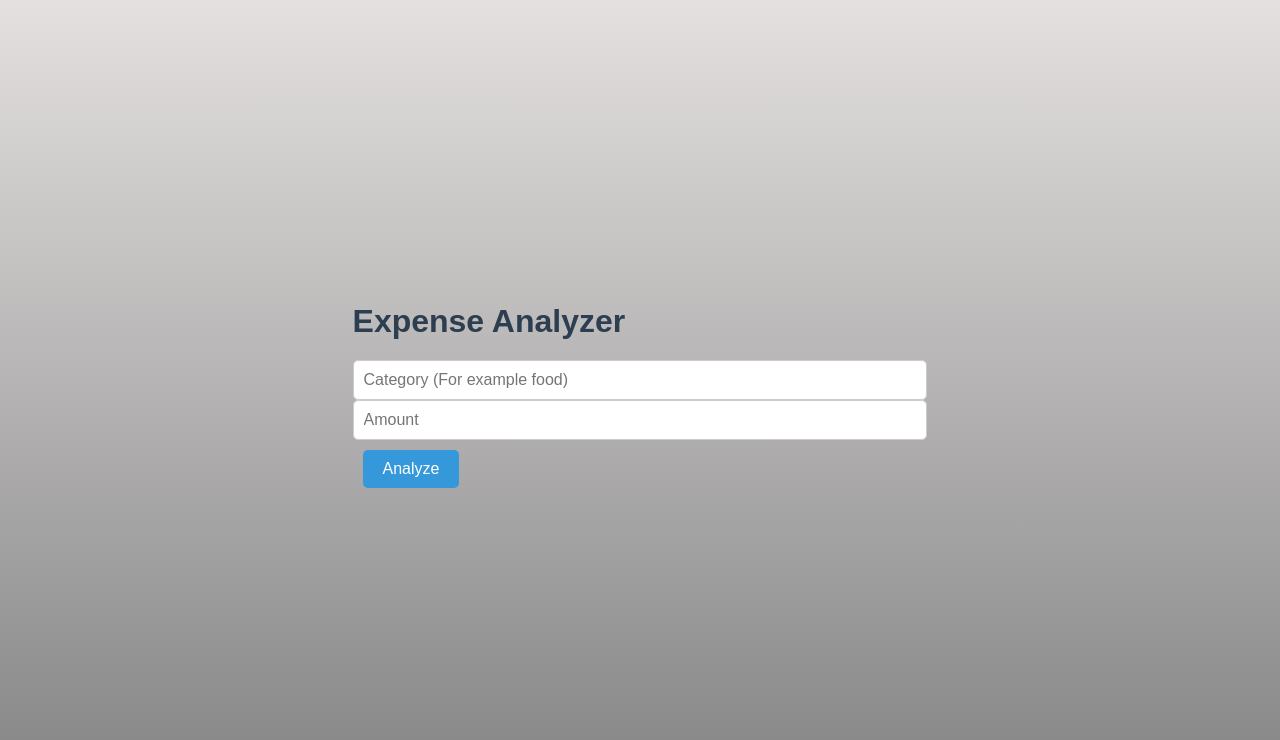
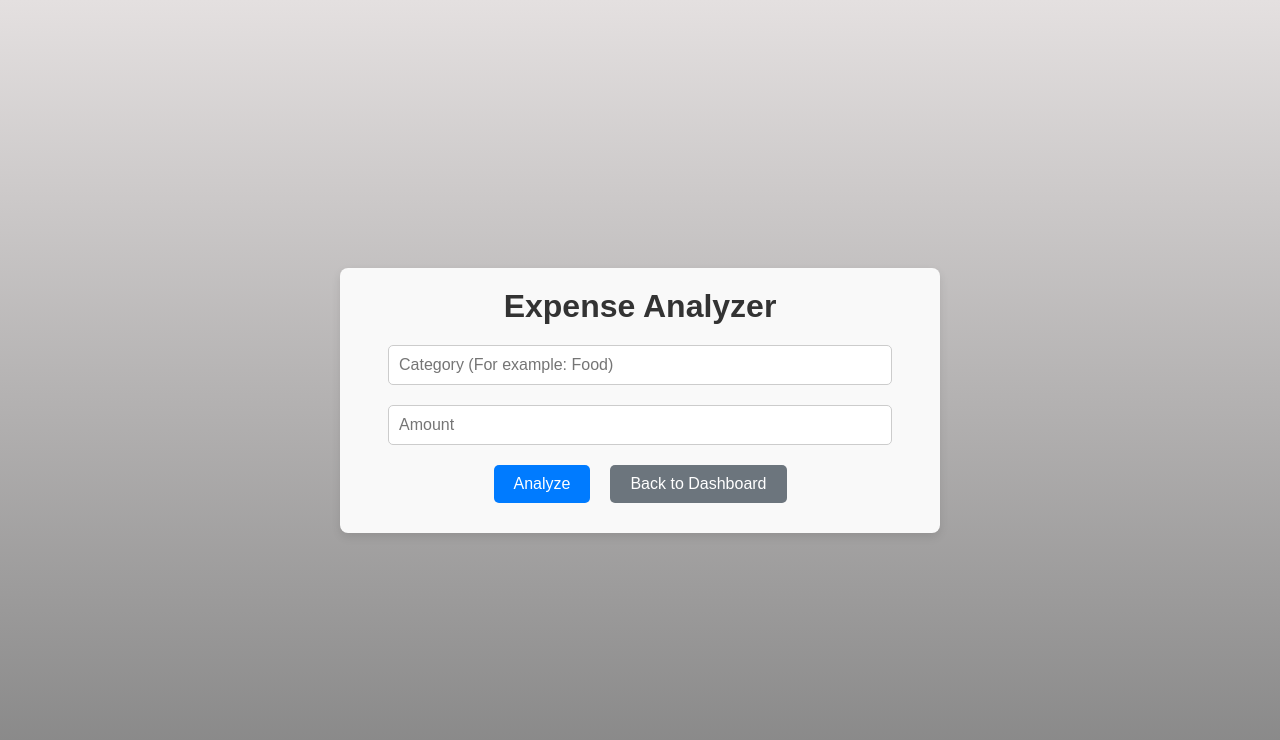
Before and after one commit to aliva2/Financial-Tracker-Frontend, a React (Create React App) app: page /expense-analyzer in a window 1280 px wide. Shown: the top 740 px of the page. Built offline with nearby package versions, Linux system fonts and the light colour scheme; sample sign-in values are in the browser's storage.

Commit message:
Adding OpenAI to dashboard

```diff
--- a/src/App.js
+++ b/src/App.js
@@ -1,33 +1,29 @@
-import React, { useState } from 'react';
-import { BrowserRouter as Router, Routes, Route, Navigate } from 'react-router-dom';
-import LoginForm from './Components/auth/LoginForm/LoginForm';
-import RegisterForm from './Components/auth/RegisterForm/RegisterForm';
-import Dashboard from './Components/Dashboard/Dashboard';
-import Settings from './Components/Dashboard/Settings';
-import ExpenseAnalyzer from './Components/openAI/ExpenseAnalyzer';
+import React, { useState } from "react";
+import { BrowserRouter as Router, Routes, Route, Navigate } from "react-router-dom";
+import LoginForm from "./Components/auth/LoginForm/LoginForm";
+import RegisterForm from "./Components/auth/RegisterForm/RegisterForm";
+import Dashboard from "./Components/Dashboard/Dashboard";
+import Settings from "./Components/Dashboard/Settings";
+import ExpenseAnalyzer from "./Components/openAI/ExpenseAnalyzer";
 
 function App() {
     const [isRegistering, setIsRegistering] = useState(false);
 
-    const handleRegisterClick = () => {
-        setIsRegistering(true);
-    };
+    const handleRegisterClick = () => setIsRegistering(true);
+    const handleBackToLoginClick = () => setIsRegistering(false);
 
-    const handleBackToLoginClick = () => {
-        setIsRegistering(false);
-    };
-
-    const isAuthenticated = !!localStorage.getItem('jwt');
+    const isAuthenticated = !!localStorage.getItem("jwt");
 
     return (
         <Router>
             <Routes>
                 <Route
                     path="/"
-                    element={!isRegistering ?
-                        <LoginForm onRegisterClick={handleRegisterClick} /> :
+                    element={!isRegistering ? (
+                        <LoginForm onRegisterClick={handleRegisterClick} />
+                    ) : (
                         <RegisterForm onBackToLoginClick={handleBackToLoginClick} />
-                    }
+                    )}
                 />
                 <Route
                     path="/dashboard"
--- a/src/Components/Dashboard/Dashboard.jsx
+++ b/src/Components/Dashboard/Dashboard.jsx
@@ -29,9 +29,14 @@ const Dashboard = () => {
   const navigate = useNavigate(); // Initialize navigate
 
   const handleSectionClick = (section) => {
-    setActiveSection(section); // Set active section when clicking navigation item
+    setActiveSection(section);
+
+    if (section === "ai-recommendations") {
+      navigate("/expense-analyzer");
+    } else {
+      setActiveSection(section);
+    } // Set active section when clicking navigation item
   };
-
   const handleLogout = () => {
     localStorage.removeItem("accessToken");
     localStorage.removeItem("user");
--- a/src/Components/auth/LoginForm/LoginForm.jsx
+++ b/src/Components/auth/LoginForm/LoginForm.jsx
@@ -47,10 +47,7 @@ const LoginForm = ({ onRegisterClick }) => {
       setError("Invalid username or password");
     }
   };
-  // Handle "MockTry" button click: Redirect to the dashboard directly
-  const handleMockTry = () => {
-    navigate("/dashboard"); // Simulate a successful login and navigate to dashboard
-  };
+
 
   return (
     <div className="wrapper">
@@ -94,9 +91,6 @@ const LoginForm = ({ onRegisterClick }) => {
           </p>
         </div>
       </form>
-
-      {/* MockTry Button - delete later*/}
-      <button onClick={handleMockTry}>MockTry (Go to Dashboard)</button>
     </div>
   );
 };
--- a/src/Components/openAI/ExpenseAnalyzer.js
+++ b/src/Components/openAI/ExpenseAnalyzer.js
@@ -1,4 +1,5 @@
 import React, { useState } from "react";
+import { useNavigate } from "react-router-dom";
 import { analyzeExpense } from "../services/openAI";
 
 const ExpenseAnalyzer = () => {
@@ -6,41 +7,112 @@ const ExpenseAnalyzer = () => {
     const [amount, setAmount] = useState("");
     const [advice, setAdvice] = useState("");
 
+    const navigate = useNavigate();
+
     const handleAnalyze = async () => {
         if (!category || !amount) {
             alert("Enter category and amount");
             return;
         }
 
+        setAdvice("Analyzing...");
+
         const result = await analyzeExpense(category, amount);
         setAdvice(result);
     };
 
     return (
-        <div>
-            <h2>Expense Analyzer</h2>
+        <div style={styles.container}>
+            <h2 style={styles.title}>Expense Analyzer</h2>
             <input
                 type="text"
-                placeholder="Category (For example food)"
+                placeholder="Category (For example: Food)"
                 value={category}
                 onChange={(e) => setCategory(e.target.value)}
+                style={styles.input}
             />
             <input
                 type="number"
                 placeholder="Amount"
                 value={amount}
                 onChange={(e) => setAmount(e.target.value)}
+                style={styles.input}
             />
-            <button onClick={handleAnalyze}>Analyze</button>
+            <button onClick={handleAnalyze} style={styles.button}>
+                Analyze
+            </button>
 
             {advice && (
-                <div>
+                <div style={styles.adviceBox}>
                     <h3>Advice:</h3>
-                    <p>{advice}</p>
+                    <p style={styles.adviceText}>{advice}</p>
                 </div>
             )}
+
+            <button onClick={() => navigate("/dashboard")} style={styles.backButton}>
+                Back to Dashboard
+            </button>
         </div>
     );
 };
 
+const styles = {
+    container: {
+        maxWidth: "600px",
+        margin: "20px auto",
+        padding: "20px",
+        background: "#f9f9f9",
+        borderRadius: "8px",
+        boxShadow: "0px 4px 10px rgba(0, 0, 0, 0.1)",
+        textAlign: "center",
+    },
+    title: {
+        color: "#333",
+        marginBottom: "10px",
+    },
+    input: {
+        width: "90%",
+        padding: "10px",
+        margin: "10px 0",
+        borderRadius: "5px",
+        border: "1px solid #ccc",
+        fontSize: "16px",
+    },
+    button: {
+        padding: "10px 20px",
+        fontSize: "16px",
+        color: "#fff",
+        background: "#007bff",
+        border: "none",
+        borderRadius: "5px",
+        cursor: "pointer",
+        transition: "background 0.3s",
+        marginRight: "10px",
+    },
+    backButton: {
+        padding: "10px 20px",
+        fontSize: "16px",
+        color: "#fff",
+        background: "#6c757d",
+        border: "none",
+        borderRadius: "5px",
+        cursor: "pointer",
+        transition: "background 0.3s",
+        marginTop: "10px",
+    },
+    adviceBox: {
+        marginTop: "20px",
+        padding: "15px",
+        background: "#e3f2fd",
+        borderLeft: "5px solid #007bff",
+        borderRadius: "5px",
+        textAlign: "left",
+    },
+    adviceText: {
+        fontSize: "16px",
+        color: "#333",
+        lineHeight: "1.5",
+    },
+};
+
 export default ExpenseAnalyzer;
```
